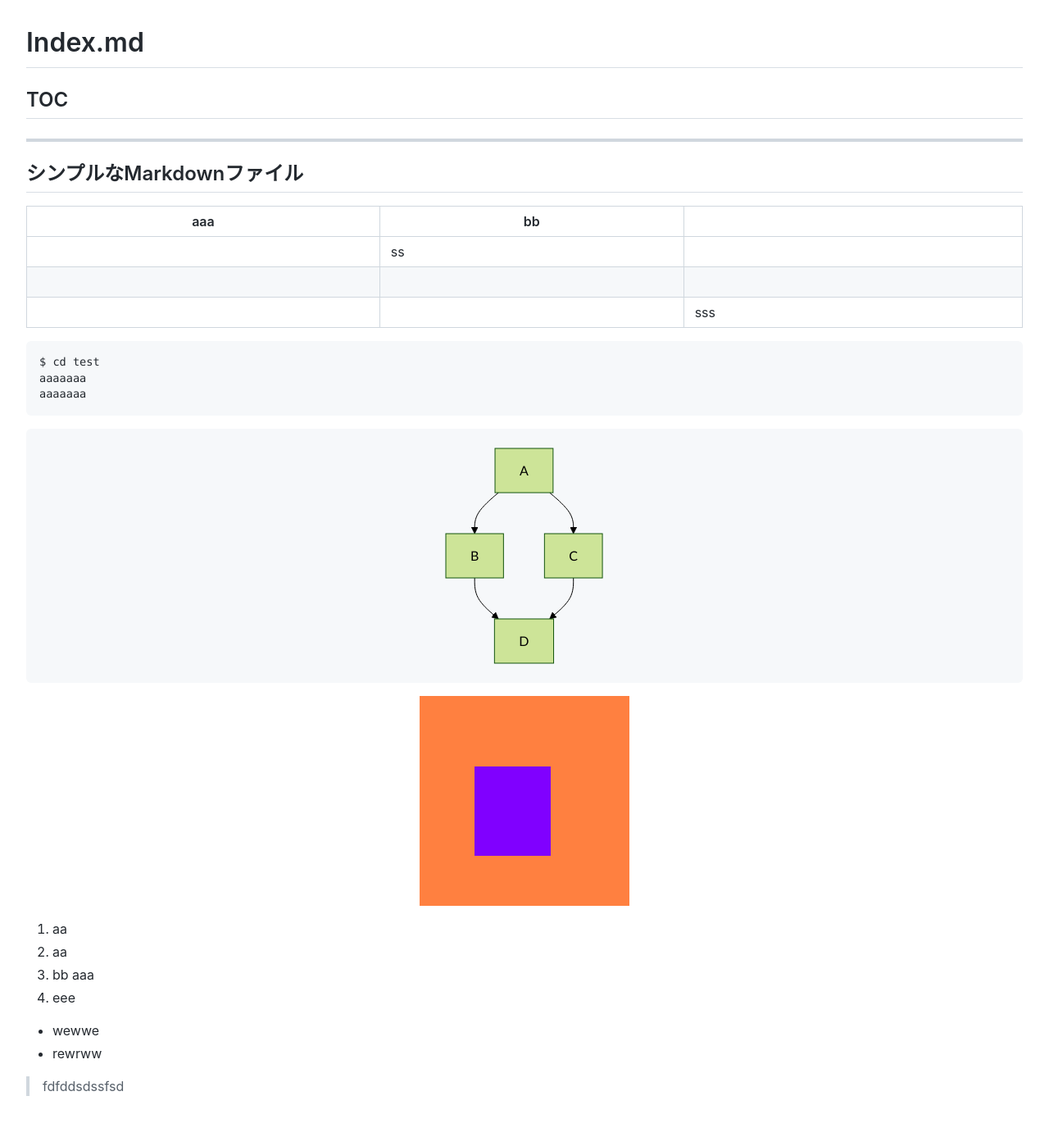
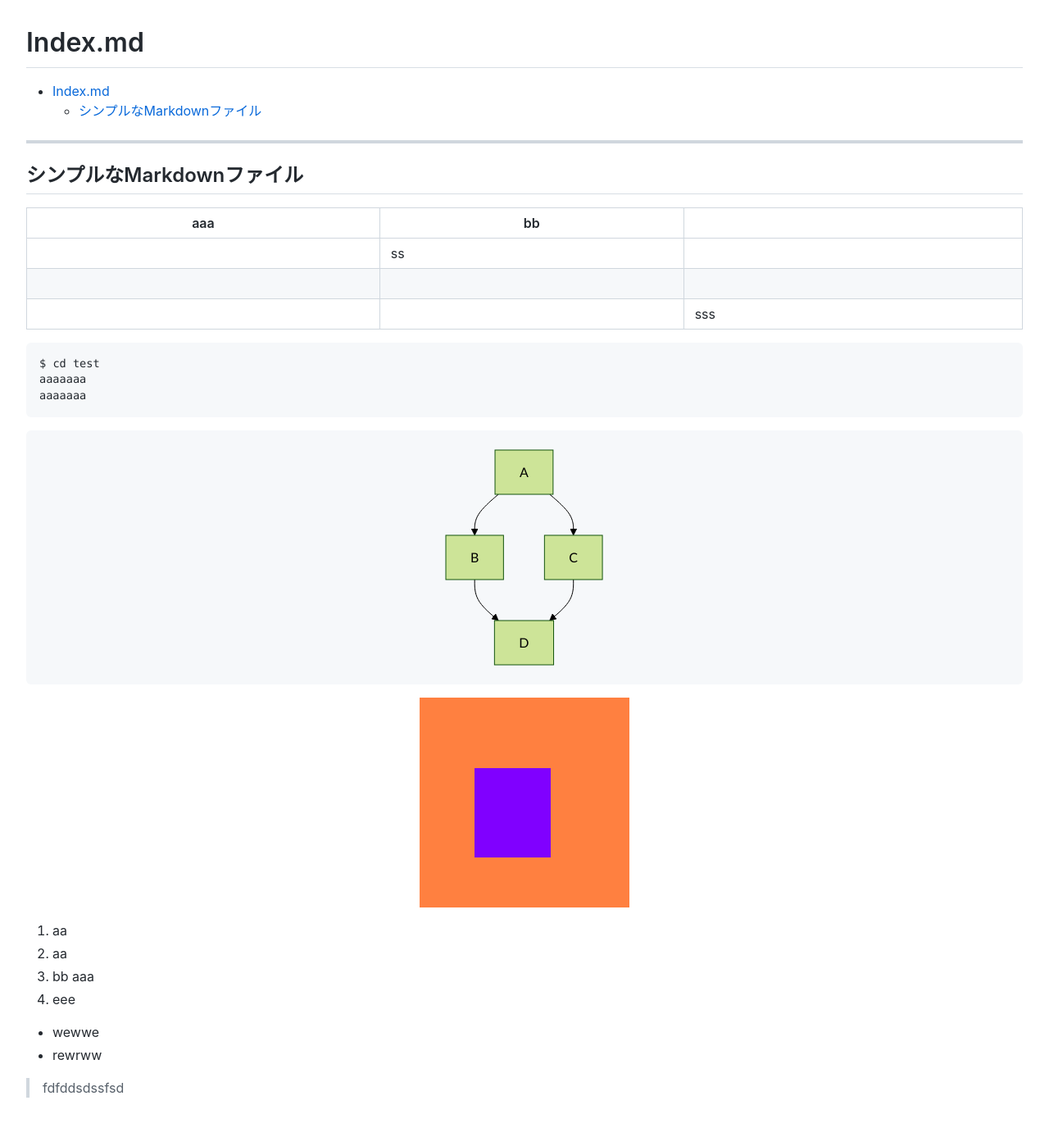
Before and after one commit to enumori/test_githubpages, a Jekyll site: the page built from index.md, in a window 1280 px wide. Shown: the whole page at 82% size. Built offline with Jekyll 4.4.1, drawn with Linux system fonts in a browser that asks for light colours; our own code applies the rules of GitHub Pages for plain Markdown files.

Commit message:
TOCの構文修正

```diff
--- a/_layouts/post.html
+++ b/_layouts/post.html
@@ -2,4 +2,4 @@
 layout: default
 toc: true
 ---
-{{ content | toc }}
+{{ content }}
--- a/index.md
+++ b/index.md
@@ -1,6 +1,7 @@
+
 # Index.md
-## TOC
 
+* TOC
 {:toc}
 
 
```
